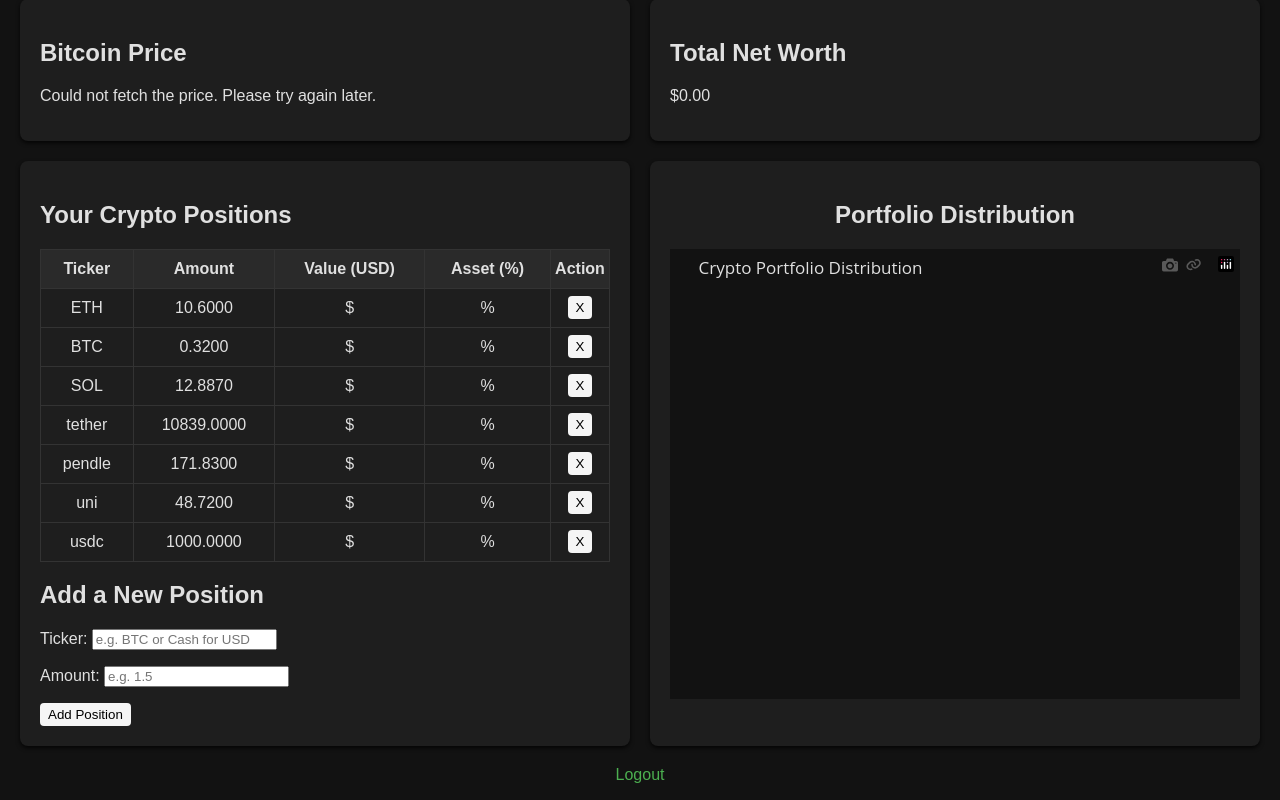
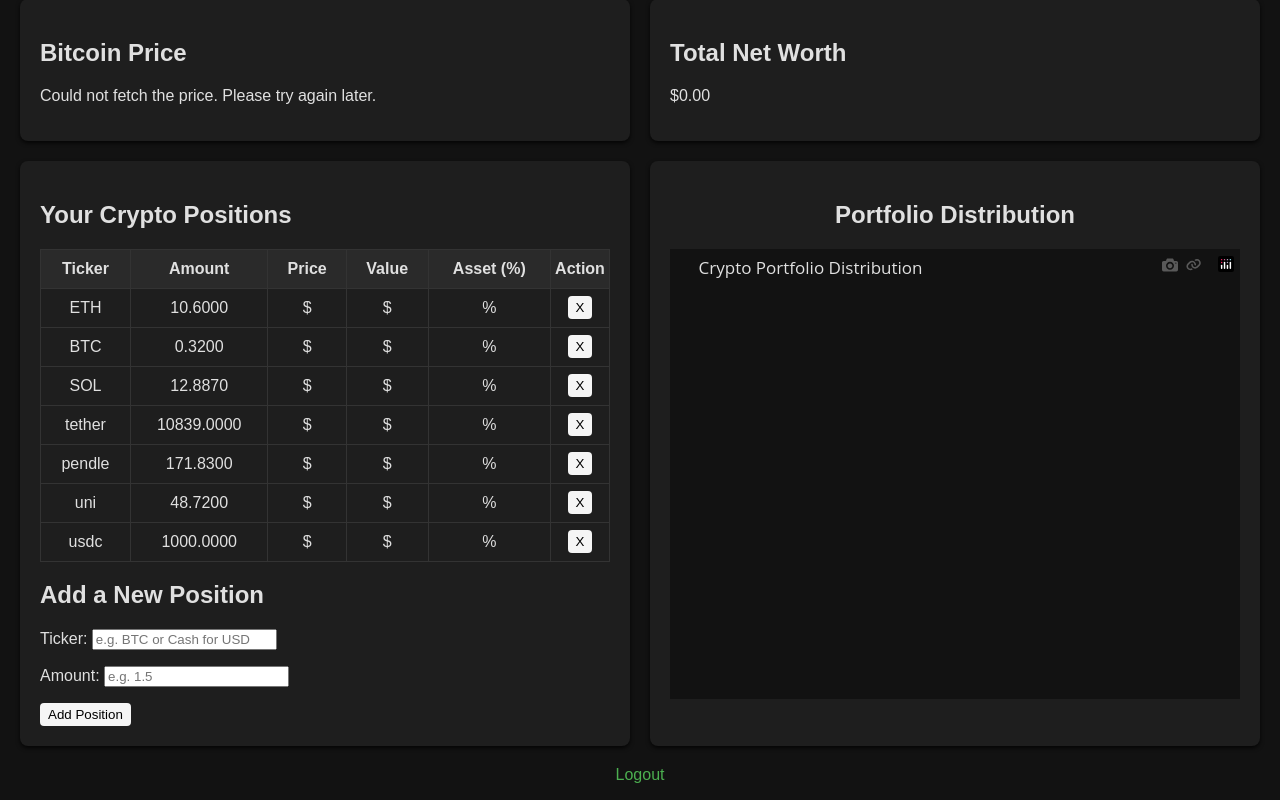
Before and after one commit to mateussfeir/Portfolio_tracker, a Django app: page /home/ in a window 1280 px wide. Shown: the part 133-933 px from the top of the page. Run offline with Django 4.2, Linux system fonts and the light colour scheme; a user stored in the database is signed in; data comes from the database, SQL or seed files in the repository; data that the repository does not hold is empty; some libraries are stand-ins or nearby versions.

Commit message:
added a price column

```diff
--- a/portfolio/templates/home.html
+++ b/portfolio/templates/home.html
@@ -58,7 +58,7 @@
 
         button {
             cursor: pointer; /* Changes the cursor to a hand on hover */
-            background-color: whitesmoke; /* Red background for the button */
+            background-color: whitesmoke; /* Button background */
             color: black; /* Button text color */
             border: none; /* Remove border */
             border-radius: 4px; /* Add rounded corners */
@@ -121,7 +121,8 @@
                     <tr>
                         <th>Ticker</th>
                         <th>Amount</th>
-                        <th>Value (USD)</th>
+                        <th>Price</th> <!-- New column -->
+                        <th>Value</th>
                         <th>Asset (%)</th>
                         <th>Action</th>
                     </tr>
@@ -131,6 +132,13 @@
                     <tr>
                         <td>{{ asset.ticker }}</td>
                         <td>{{ asset.amount }}</td>
+                        <td>
+                            {% if asset.price %}
+                                ${{ asset.price|floatformat:2|intcomma }}
+                            {% else %}
+                                -
+                            {% endif %}
+                        </td>
                         <td>
                             {% if asset.value %}
                                 ${{ asset.value|floatformat:2|intcomma }}
--- a/portfolio/views.py
+++ b/portfolio/views.py
@@ -65,7 +65,7 @@ def home(request):
     values = []
     for asset in user_assets:
         coin_id = COINGECKO_TICKER_MAPPING.get(asset.ticker.lower(), asset.ticker.lower())
-        price = prices.get(coin_id, {}).get('usd')
+        price = prices.get(coin_id, {}).get('usd')  # Get price per token
         if price is not None:
             price = Decimal(str(price))
         value = price * asset.amount if price else None
@@ -73,18 +73,22 @@ def home(request):
             'id': asset.id,
             'ticker': asset.ticker,
             'amount': asset.amount,
+            'price': price if price else '-',  # Add price per token
             'value': value if value else '-',
         }
         if total_net_worth > 0 and value:
             percentage = (value / total_net_worth) * 100
-            # asset_dict['percentage'] = f"{percentage:.2f}%"  # Format for table
-            asset_dict['percentage'] = percentage  # Format for table
-            labels.append(asset.ticker)
-            values.append(float(percentage))  # Limit precision for chart
+            asset_dict['percentage'] = f"{percentage:.2f}%"
         else:
             asset_dict['percentage'] = '-'
         assets_with_value.append(asset_dict)
 
+        # Prepare chart data
+        if value and total_net_worth > 0:
+            labels.append(asset.ticker)
+            values.append(float(value / total_net_worth * 100))
+
+    # Prepare pie chart
     fig = go.Figure(data=[go.Pie(labels=labels, values=values, textinfo='label+percent')])
     fig.update_layout(
         title="Crypto Portfolio Distribution",
@@ -95,6 +99,7 @@ def home(request):
     )
     chart_html = fig.to_html(full_html=False)
 
+    # Render the page
     return render(request, 'home.html', {
         'username': request.user.username,
         'assets': assets_with_value,
@@ -103,7 +108,6 @@ def home(request):
         'total_net_worth': total_net_worth,
         'chart': chart_html,
     })
-
 
 @login_required
 def delete_holding(request, pk):
@@ -165,8 +169,8 @@ COINGECKO_TICKER_MAPPING = {
     'arb': 'arbitrum',
     'xrp': 'ripple',
     'icp': 'internet-computer',
-    'stg': 'stargate-finance',  # Added entry for STG
-    'matic': 'polygon',         # Added entry for MATIC (Note: 'pol' already points to 'polygon')
+    'stg': 'stargate-finance',
+    'matic': 'polygon',
     'algo': 'algorand',
     'cash' : 'tether',
 }
```
